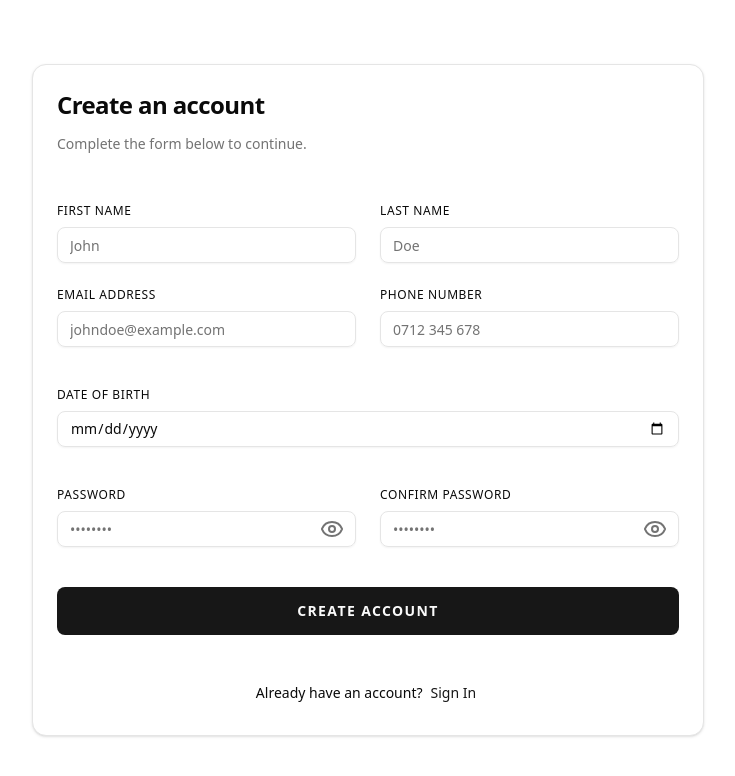
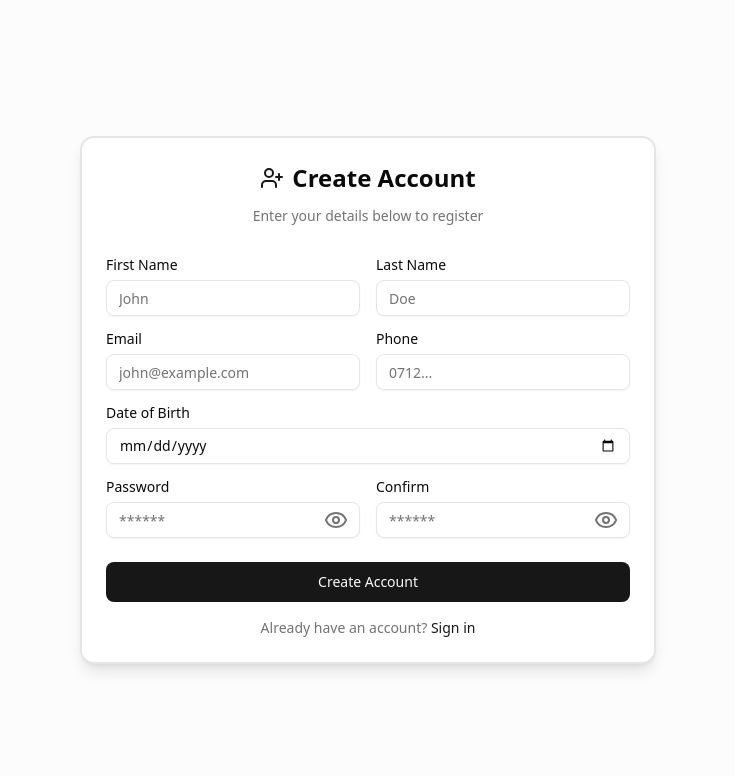
Before and after one commit to Rugute/veracare, a Next.js app: page /sign-up in a window 1280 px wide. Shown: the top 776 px of the page, without its empty margins (272-1007 px from the left). Built offline with nearby package versions, Linux system fonts and the light colour scheme.

Commit message:
improved styling

```diff
--- a/Modules/Auth/Ui/SignInForm.tsx
+++ b/Modules/Auth/Ui/SignInForm.tsx
@@ -6,9 +6,9 @@ import { SignInSchema, SignInSchemaType } from "../Validations/AuthSchema";
 import {
   Card,
   CardContent,
-  CardDescription,
   CardHeader,
   CardTitle,
+  CardDescription,
 } from "@/components/ui/card";
 import { Button } from "@/components/ui/button";
 import {
@@ -28,57 +28,45 @@ import {
   PopoverTrigger,
 } from "@/components/ui/popover";
 import { useState } from "react";
+import { Separator } from "@/components/ui/separator";
+import { Building2, User } from "lucide-react";
 
 const SignInForm = () => {
-  const [coprateNumber, setCoprateNumber] = useState("");
+  const [corporateNumber, setCorporateNumber] = useState("");
   const form = useForm<SignInSchemaType>({
     resolver: zodResolver(SignInSchema),
-    defaultValues: {
-      email: "",
-      password: "",
-    },
+    defaultValues: { email: "", password: "" },
   });
 
-  const handleSubmit = (data: SignInSchemaType) => {
-    console.log(data);
-  };
-
-  const handleCoprateSignIn = () => {
-    console.log(coprateNumber);
-  };
+  const handleSubmit = (data: SignInSchemaType) => console.log(data);
+  const handleCorporateSignIn = () => console.log(corporateNumber);
 
   return (
-    <div className="min-h-screen flex items-center justify-center px-4">
-      <Card className="w-full max-w-4xl shadow-sm">
-        <CardHeader className="space-y-1 pb-6 text-center">
-          <CardTitle className="text-2xl font-semibold tracking-tight">
-            Sign in
-          </CardTitle>
-          <CardDescription className="text-sm leading-relaxed">
-            Enter your credentials to access your account.
-          </CardDescription>
+    <div className="min-h-screen flex items-center justify-center p-4 bg-muted/30">
+      <Card className="w-full max-w-lg shadow-lg border-2">
+        <CardHeader className="text-center pb-2 pt-6">
+          <CardTitle className="text-2xl font-bold">Welcome Back</CardTitle>
+          <CardDescription>Sign in to your account</CardDescription>
         </CardHeader>
 
-        <CardContent className="space-y-8">
+        <CardContent className="space-y-4">
           <Form {...form}>
             <form
               onSubmit={form.handleSubmit(handleSubmit)}
-              className="space-y-6"
+              className="space-y-4"
             >
               <FormField
                 control={form.control}
                 name="email"
                 render={({ field }) => (
-                  <FormItem>
-                    <FormLabel className="text-xs font-medium uppercase tracking-wider">
-                      Email address
-                    </FormLabel>
+                  <FormItem className="space-y-1">
+                    <FormLabel className="text-xs">Email Address</FormLabel>
                     <FormControl>
                       <Input
                         {...field}
                         type="email"
-                        placeholder="johndoe@example.com"
-                        autoComplete="email"
+                        placeholder="name@example.com"
+                        className="h-9"
                       />
                     </FormControl>
                     <FormMessage />
@@ -90,57 +78,89 @@ const SignInForm = () => {
                 control={form.control}
                 name="password"
                 render={({ field }) => (
-                  <FormItem>
-                    <FormLabel className="text-xs font-medium uppercase tracking-wider">
-                      Password
-                    </FormLabel>
+                  <FormItem className="space-y-1">
+                    <div className="flex items-center justify-between">
+                      <FormLabel className="text-xs">Password</FormLabel>
+                      <Link
+                        href="/forgot-password"
+                        className="text-xs text-primary hover:underline font-medium"
+                      >
+                        Forgot password?
+                      </Link>
+                    </div>
                     <FormControl>
-                      <PasswordInput {...field} placeholder="••••••••" />
+                      <PasswordInput
+                        {...field}
+                        placeholder="Enter password"
+                        className="h-9"
+                      />
                     </FormControl>
                     <FormMessage />
                   </FormItem>
                 )}
               />
 
-              <Button
-                type="submit"
-                className="w-full py-6 text-sm font-semibold uppercase tracking-widest"
-              >
-                Sign in
+              <Button type="submit" className="w-full h-9 text-sm">
+                Sign In
               </Button>
             </form>
           </Form>
-          <div className="space-y-4 text-sm">
-            <div className="flex items-center justify-center">
-              <span className="mr-1">Don’t have an account?</span>
-              <Button asChild variant="link" className="px-1">
-                <Link href="/sign-up">Sign up as an individual</Link>
-              </Button>
+
+          <div className="relative py-1">
+            <div className="absolute inset-0 flex items-center">
+              <Separator />
             </div>
+            <div className="relative flex justify-center text-[10px] uppercase">
+              <span className="bg-card px-2 text-muted-foreground">
+                New here?
+              </span>
+            </div>
+          </div>
+          <div className="grid grid-cols-2 gap-3">
+            <Button asChild variant="outline" size="sm" className="w-full h-9">
+              <Link href="/sign-up" className="gap-2">
+                <User className="h-3.5 w-3.5" /> Individual
+              </Link>
+            </Button>
 
-            <div className="flex items-center justify-center">
-              <Popover>
-                <PopoverTrigger asChild>
-                  <Button variant="outline">Sign up as a corporate</Button>
-                </PopoverTrigger>
+            <Popover>
+              <PopoverTrigger asChild>
+                <Button
+                  variant="outline"
+                  size="sm"
+                  className="w-full h-9 gap-2"
+                >
+                  <Building2 className="h-3.5 w-3.5" /> Corporate
+                </Button>
+              </PopoverTrigger>
 
-                <PopoverContent className="space-y-3 w-72">
-                  <Input
-                    placeholder="Enter your corporate number"
-                    type="text"
-                    value={coprateNumber}
-                    onChange={(e) => setCoprateNumber(e.target.value)}
-                  />
-                  <Button
-                    className="w-full"
-                    type="button"
-                    onClick={handleCoprateSignIn}
-                  >
-                    Submit
-                  </Button>
-                </PopoverContent>
-              </Popover>
-            </div>
+              <PopoverContent className="w-72 p-3" align="end">
+                <div className="space-y-3">
+                  <div className="space-y-1">
+                    <h4 className="font-semibold text-xs">Corporate Account</h4>
+                    <p className="text-[10px] text-muted-foreground leading-tight">
+                      Enter corporate number to create organization account
+                    </p>
+                  </div>
+                  <div className="flex gap-2">
+                    <Input
+                      placeholder="Corp #"
+                      value={corporateNumber}
+                      onChange={(e) => setCorporateNumber(e.target.value)}
+                      className="h-8 text-xs"
+                    />
+                    <Button
+                      size="sm"
+                      className="h-8"
+                      onClick={handleCorporateSignIn}
+                      disabled={!corporateNumber.trim()}
+                    >
+                      Go
+                    </Button>
+                  </div>
+                </div>
+              </PopoverContent>
+            </Popover>
           </div>
         </CardContent>
       </Card>
--- a/Modules/Auth/Ui/SignUpForm.tsx
+++ b/Modules/Auth/Ui/SignUpForm.tsx
@@ -5,9 +5,9 @@ import { zodResolver } from "@hookform/resolvers/zod";
 import {
   Card,
   CardContent,
-  CardDescription,
   CardHeader,
   CardTitle,
+  CardDescription,
 } from "@/components/ui/card";
 import {
   Form,
@@ -22,8 +22,9 @@ import { PasswordInput } from "@/Modules/Utils/PasswordInput";
 import { Button } from "@/components/ui/button";
 import { SignUpSchema, SignUpSchemaType } from "../Validations/AuthSchema";
 import Link from "next/link";
+import { UserPlus } from "lucide-react";
 
-const SignUpForm = () => {
+const SignUpFormCompact = () => {
   const form = useForm<SignUpSchemaType>({
     resolver: zodResolver(SignUpSchema),
     defaultValues: {
@@ -37,104 +38,86 @@ const SignUpForm = () => {
     },
   });
 
-  const handleSubmit = (data: SignUpSchemaType) => {
-    console.log(data);
-  };
+  const handleSubmit = (data: SignUpSchemaType) => console.log(data);
 
   return (
-    <div className="min-h-screen flex items-center justify-center px-4">
-      <Card className="w-full max-w-2xl shadow-sm">
-        <CardHeader className="space-y-1 pb-6">
-          <CardTitle className="text-2xl font-semibold tracking-tight">
-            Create an account
+    <div className="min-h-screen flex items-center justify-center p-4 bg-muted/30">
+      <Card className="w-full max-w-xl shadow-lg border-2">
+        <CardHeader className="space-y-1 pb-2 text-center">
+          <CardTitle className="text-2xl font-bold flex items-center justify-center gap-2">
+            <UserPlus className="h-6 w-6 text-primary" /> Create Account
           </CardTitle>
-          <CardDescription className="text-sm leading-relaxed">
-            Complete the form below to continue.
+          <CardDescription>
+            Enter your details below to register
           </CardDescription>
         </CardHeader>
-
-        <CardContent className="space-y-10">
+        <CardContent>
           <Form {...form}>
             <form
               onSubmit={form.handleSubmit(handleSubmit)}
-              className="space-y-10"
+              className="space-y-4"
             >
-              {/* Personal + Contact */}
-              <div className="grid grid-cols-1 md:grid-cols-2 gap-6">
+              {/* Row 1: Names */}
+              <div className="grid grid-cols-2 gap-4">
                 <FormField
                   control={form.control}
                   name="firstName"
                   render={({ field }) => (
                     <FormItem>
-                      <FormLabel className="text-xs font-medium uppercase tracking-wider">
-                        First name
-                      </FormLabel>
+                      <FormLabel>First Name</FormLabel>
+                      <FormControl>
+                        <Input {...field} placeholder="John" className="h-9" />
+                      </FormControl>
+                      <FormMessage />
+                    </FormItem>
+                  )}
+                />
+                <FormField
+                  control={form.control}
+                  name="lastName"
+                  render={({ field }) => (
+                    <FormItem>
+                      <FormLabel>Last Name</FormLabel>
+                      <FormControl>
+                        <Input {...field} placeholder="Doe" className="h-9" />
+                      </FormControl>
+                      <FormMessage />
+                    </FormItem>
+                  )}
+                />
+              </div>
+
+              {/* Row 2: Contact Mixed */}
+              <div className="grid grid-cols-2 gap-4">
+                <FormField
+                  control={form.control}
+                  name="email"
+                  render={({ field }) => (
+                    <FormItem className="col-span-2 sm:col-span-1">
+                      <FormLabel>Email</FormLabel>
                       <FormControl>
                         <Input
                           {...field}
-                          placeholder="John"
-                          autoComplete="given-name"
+                          type="email"
+                          placeholder="john@example.com"
+                          className="h-9"
                         />
                       </FormControl>
                       <FormMessage />
                     </FormItem>
                   )}
                 />
-
-                <FormField
-                  control={form.control}
-                  name="lastName"
-                  render={({ field }) => (
-                    <FormItem>
-                      <FormLabel className="text-xs font-medium uppercase tracking-wider">
-                        Last name
-                      </FormLabel>
-                      <FormControl>
-                        <Input
-                          {...field}
-                          placeholder="Doe"
-                          autoComplete="family-name"
-                        />
-                      </FormControl>
-                      <FormMessage />
-                    </FormItem>
-                  )}
-                />
-
-                <FormField
-                  control={form.control}
-                  name="email"
-                  render={({ field }) => (
-                    <FormItem>
-                      <FormLabel className="text-xs font-medium uppercase tracking-wider">
-                        Email address
-                      </FormLabel>
-                      <FormControl>
-                        <Input
-                          {...field}
-                          type="email"
-                          placeholder="johndoe@example.com"
-                          autoComplete="email"
-                        />
-                      </FormControl>
-                      <FormMessage />
-                    </FormItem>
-                  )}
-                />
-
                 <FormField
                   control={form.control}
                   name="phoneNumber"
                   render={({ field }) => (
-                    <FormItem>
-                      <FormLabel className="text-xs font-medium uppercase tracking-wider">
-                        Phone number
-                      </FormLabel>
+                    <FormItem className="col-span-2 sm:col-span-1">
+                      <FormLabel>Phone</FormLabel>
                       <FormControl>
                         <Input
                           {...field}
-                          placeholder="0712 345 678"
-                          autoComplete="tel"
+                          placeholder="0712..."
+                          className="h-9"
                         />
                       </FormControl>
                       <FormMessage />
@@ -143,51 +126,52 @@ const SignUpForm = () => {
                 />
               </div>
 
-              {/* Date of Birth */}
+              {/* Row 3: DOB (Full width or split) */}
               <FormField
                 control={form.control}
                 name="dateOfBirth"
                 render={({ field }) => (
-                  <FormItem className="max-w-full">
-                    <FormLabel className="text-xs font-medium uppercase tracking-wider">
-                      Date of birth
-                    </FormLabel>
+                  <FormItem>
+                    <FormLabel>Date of Birth</FormLabel>
                     <FormControl>
-                      <Input {...field} type="date" />
+                      <Input {...field} type="date" className="h-9" />
                     </FormControl>
                     <FormMessage />
                   </FormItem>
                 )}
               />
 
-              {/* Security */}
-              <div className="grid grid-cols-1 md:grid-cols-2 gap-6">
+              {/* Row 4: Passwords */}
+              <div className="grid grid-cols-2 gap-4">
                 <FormField
                   control={form.control}
                   name="password"
                   render={({ field }) => (
                     <FormItem>
-                      <FormLabel className="text-xs font-medium uppercase tracking-wider">
-                        Password
-                      </FormLabel>
+                      <FormLabel>Password</FormLabel>
                       <FormControl>
-                        <PasswordInput {...field} placeholder="••••••••" />
+                        <PasswordInput
+                          {...field}
+                          placeholder="******"
+                          className="h-9"
+                        />
                       </FormControl>
                       <FormMessage />
                     </FormItem>
                   )}
                 />
-
                 <FormField
                   control={form.control}
                   name="confirmPassword"
                   render={({ field }) => (
                     <FormItem>
-                      <FormLabel className="text-xs font-medium uppercase tracking-wider">
-                        Confirm password
-                      </FormLabel>
+                      <FormLabel>Confirm</FormLabel>
                       <FormControl>
-                        <PasswordInput {...field} placeholder="••••••••" />
+                        <PasswordInput
+                          {...field}
+                          placeholder="******"
+                          className="h-9"
+                        />
                       </FormControl>
                       <FormMessage />
                     </FormItem>
@@ -195,27 +179,26 @@ const SignUpForm = () => {
                 />
               </div>
 
-              {/* Primary Action */}
-              <Button
-                type="submit"
-                className="w-full py-6 text-sm font-semibold uppercase tracking-widest"
-              >
-                Create account
-              </Button>
+              <div className="pt-2">
+                <Button type="submit" className="w-full h-10">
+                  Create Account
+                </Button>
+                <div className="mt-4 text-center text-sm text-muted-foreground">
+                  Already have an account?{" "}
+                  <Link
+                    href="/sign-in"
+                    className="text-primary hover:underline font-medium"
+                  >
+                    Sign in
+                  </Link>
+                </div>
+              </div>
             </form>
           </Form>
-
-          {/* Footer */}
-          <div className="flex items-center justify-center text-sm">
-            <span className="mr-1">Already have an account?</span>
-            <Button asChild variant="link" className="px-1">
-              <Link href="/sign-in">Sign In</Link>
-            </Button>
-          </div>
         </CardContent>
       </Card>
     </div>
   );
 };
 
-export default SignUpForm;
+export default SignUpFormCompact;
--- /dev/null
+++ b/Modules/Home/Header.tsx
@@ -0,0 +1,5 @@
+const Header = () => {
+  return <div>Header</div>;
+};
+
+export default Header;
--- /dev/null
+++ b/app/(main)/layout.tsx
@@ -0,0 +1,5 @@
+const layout = () => {
+  return <div>layout</div>;
+};
+
+export default layout;
```
Also changed, not shown: app/(main)/page.tsx (renamed from app/page.tsx).
